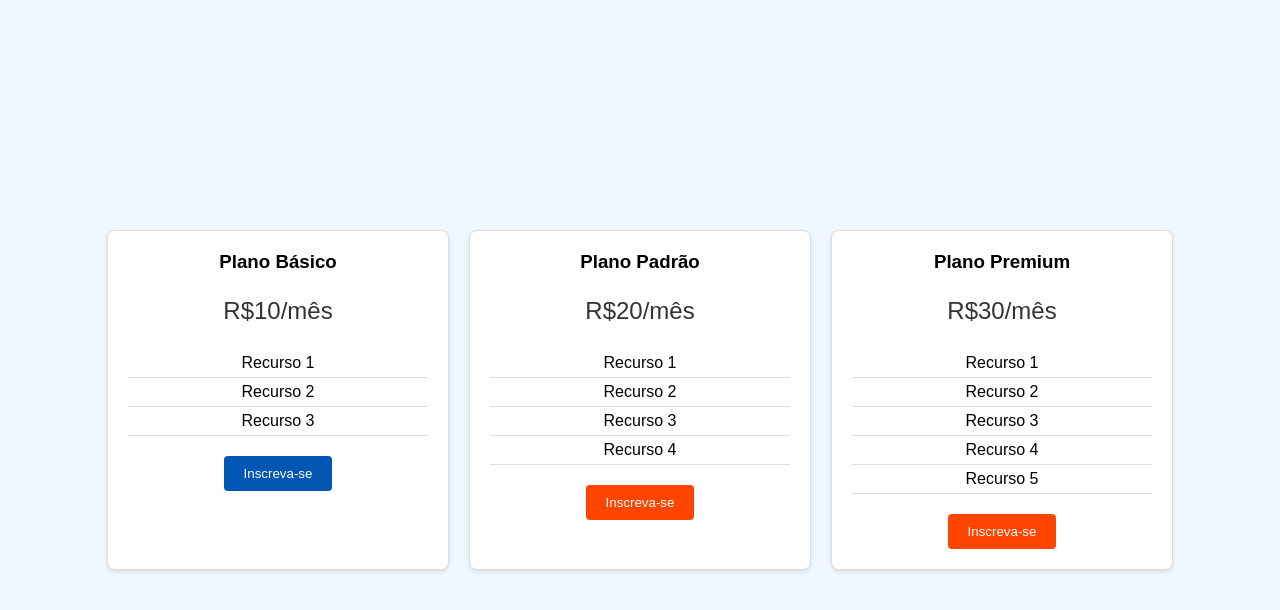
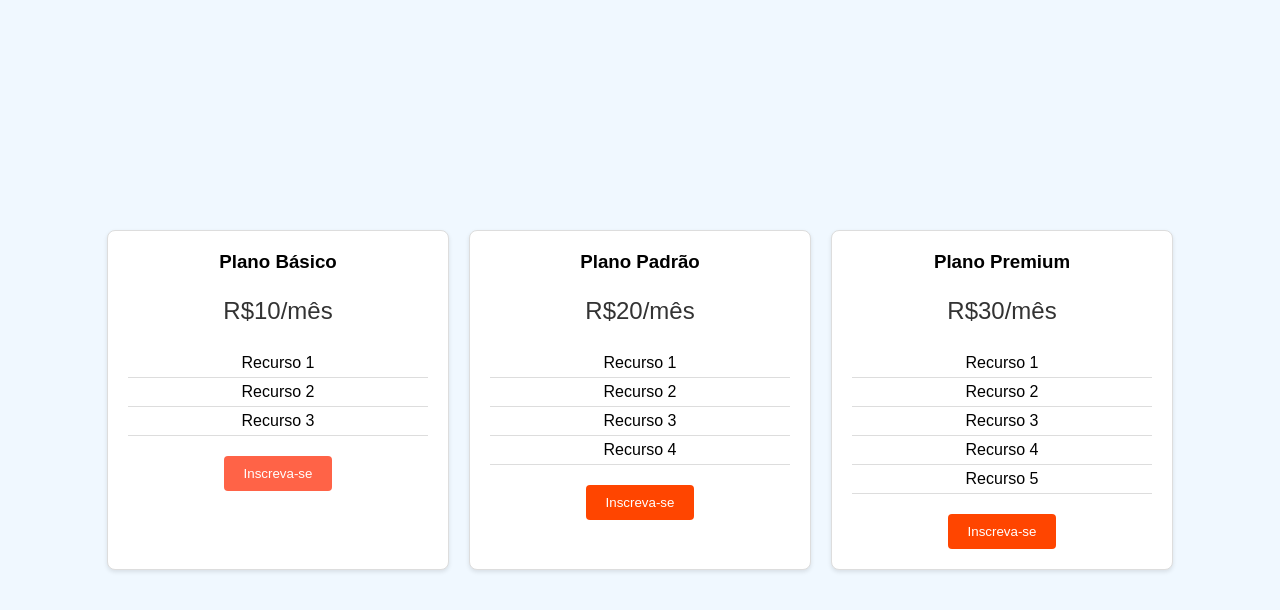
Before and after one commit to Vitorcostalv/grid-responsiva, a plain HTML site: page index.html in a window 1280 px wide. In both pictures the pointer is over the button 277 px from the left and 473 px from the top of the page. Drawn offline with Linux system fonts and the light colour scheme.

Commit message:
alteração de cores 2

```diff
--- a/styles.css
+++ b/styles.css
@@ -66,9 +66,8 @@ body {
 }
 
 .item-de-preco button:hover {
-    background: #0056b3;
+    background: #ff6347;
 }
-
 @media (max-width: 768px) {
     .item-de-preco {
         width: 100%;
```
